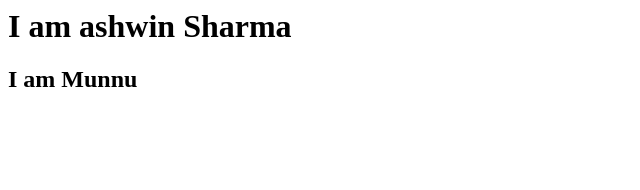
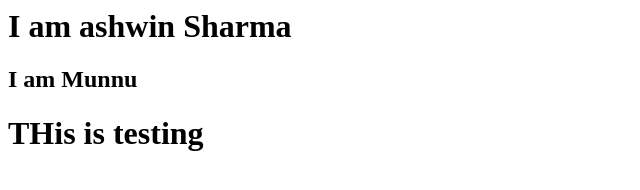
Before and after one commit to CloudSolutionsAshwin/TestCICD, a plain HTML site: page index.html in a window 1280 px wide. Shown: the whole page, without its empty margins (0-640 px from the left). Drawn offline with Linux system fonts and the light colour scheme.

Commit message:
Add files via upload

```diff
--- a/index.html
+++ b/index.html
@@ -1,2 +1,3 @@
 <h1>I am ashwin Sharma</h1>
 <h2>I am Munnu</h2>
+<h1> THis is testing</h1>
```
